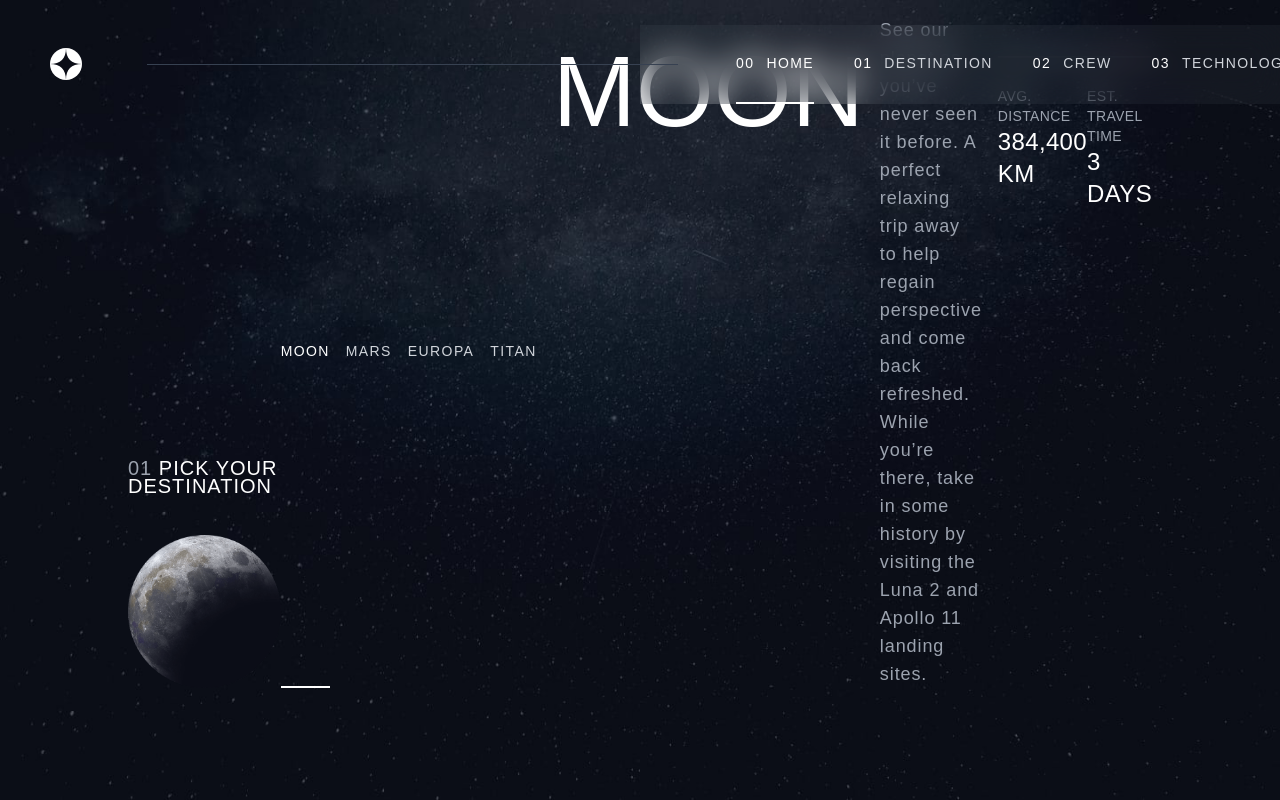
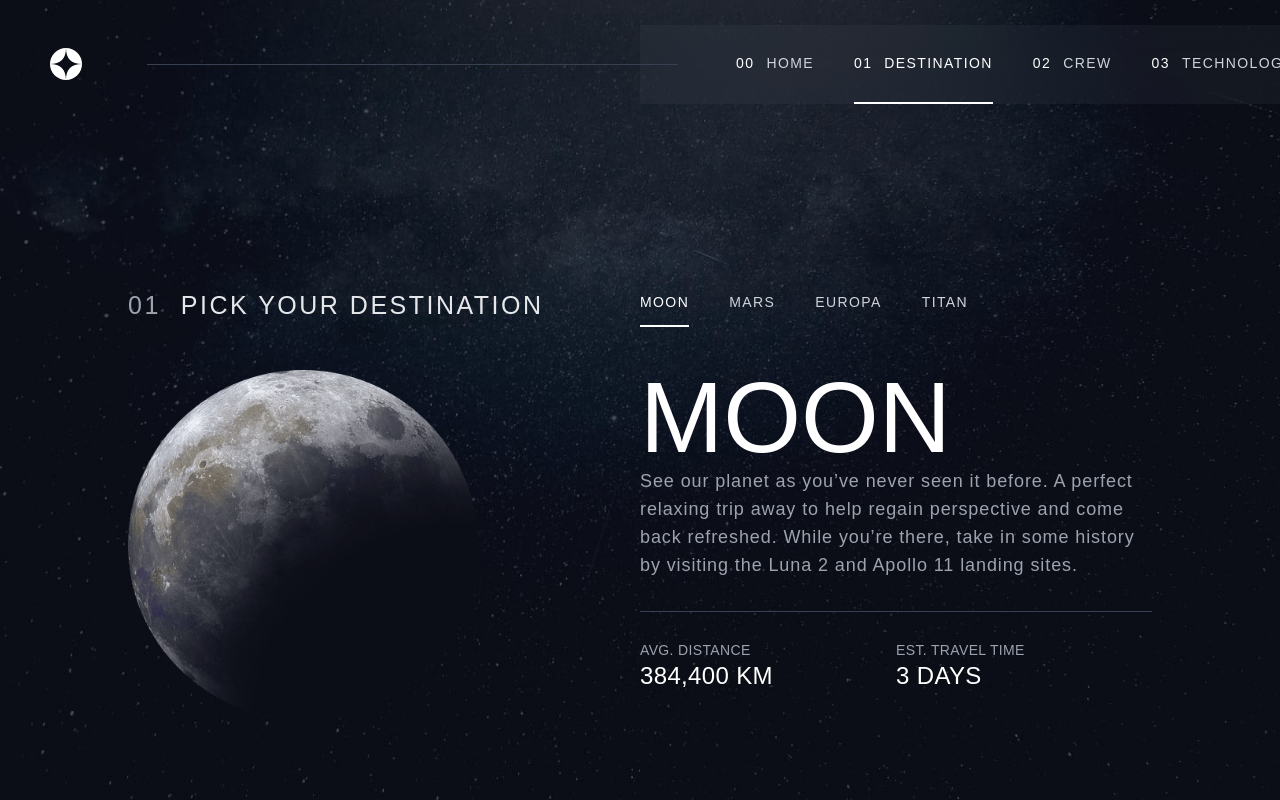
Before and after one commit to theblvckdev/space-tourisim-website, a React (Create React App) app: page /destination in a window 1280 px wide. Built offline with nearby package versions, Linux system fonts and the light colour scheme.

Commit message:
worked on destination page. Not responsive yet

```diff
--- a/src/components/navbar.jsx
+++ b/src/components/navbar.jsx
@@ -1,7 +1,7 @@
 import { Fragment } from "react";
 import { Disclosure } from "@headlessui/react";
 import { Bars3Icon, XMarkIcon } from "@heroicons/react/24/outline";
-import { Link } from "react-router-dom";
+import { Link, useLocation } from "react-router-dom";
 import logo from "../assets/images/logo.svg";
 
 const navigation = [
@@ -16,6 +16,8 @@ function classNames(...classes) {
 }
 
 const Navbar = () => {
+  const location = useLocation();
+
   return (
     <Disclosure
       as="nav"
@@ -36,12 +38,11 @@ const Navbar = () => {
                         key={index}
                         to={item.path}
                         className={classNames(
-                          item.current
+                          item.path === location.pathname
                             ? "border-b-white text-white"
                             : "text-gray-300 hover:border-b-white",
                           "h-full text-[14px] flex gap-3 duration-700 border-b-2 border-b-transparent items-center font-barlow py-7 uppercase tracking-widest font-light"
                         )}
-                        aria-current={item.current ? "page" : undefined}
                       >
                         <div className="text-white font-medium lg:block md:hidden">
                           0{index}
@@ -70,19 +71,17 @@ const Navbar = () => {
           <Disclosure.Panel className="sm:hidden duration-700 bg-gray-700 backdrop-blur-xl bg-opacity-50 z-10 fixed h-full top-0 right-0 w-[70%]">
             <div className="space-y-6 px-7 pb-3 pt-32">
               {navigation.map((item, index) => (
-                <Disclosure.Button
+                <Link
                   key={index}
-                  as="a"
-                  href={item.href}
+                  to={item.path}
                   className={classNames(
-                    item.current ? "text-white" : "text-gray-300",
+                    item.path === location.pathname ? "text-white" : "text-gray-300",
                     "text-xl flex gap-4 tracking-[.1em] font-light"
                   )}
-                  aria-current={item.current ? "page" : undefined}
                 >
                   <div className="text-white font-medium">0{index}</div>
                   <div>{item.name}</div>
-                </Disclosure.Button>
+                </Link>
               ))}
             </div>
           </Disclosure.Panel>
--- /dev/null
+++ b/src/context/planetChangeContext.js
@@ -0,0 +1,13 @@
+import { createContext, useState } from "react";
+
+export const PlanetContext = createContext();
+
+export const PlanetProvider = ({ children }) => {
+  const [currentTab, setCurrentTab] = useState(1);
+
+  return (
+    <PlanetContext.Provider value={{currentTab, setCurrentTab}}>
+      {children}
+    </PlanetContext.Provider>
+  )
+}
--- a/src/pages/destination/components/destinationsLayout.jsx
+++ b/src/pages/destination/components/destinationsLayout.jsx
@@ -1,50 +1,86 @@
-import React from 'react'
-import { navTabs } from '../constant/navTabs'
+import React, { useContext } from "react";
+import { navTabs } from "../constant/navTabs";
+import { PlanetContext } from "../../../context/planetChangeContext";
 
 function className(...classes) {
-  return classes.filter(Boolean).join(' ');
+  return classes.filter(Boolean).join(" ");
 }
 
 const DestinationLayout = ({ imageUrl, title, text, distance, travelTime }) => {
+  const { setCurrentTab, currentTab } = useContext(PlanetContext);
+
+  const changeTab = (index) => {
+    setCurrentTab(index + 1);
+  };
+
   return (
     <>
-      <div className='h-screen w-screen'>
+      <div className="h-screen w-screen">
         <div className="lg:w-4/5 w-full mx-auto relative h-full">
-          <div className='absolute bottom-28 w-full'>
-            <div className="flex flex-row items-end h-fit">
+          <div className="absolute bottom-20 w-full">
+            <div className="flex items-end h-fit">
               <div className="basis-1/2">
-                <h5 className='text-white text-xl leading-[18px] font-barlow tracking-wider uppercase'>
-                  <span className='text-gray-400'>01</span> Pick your destination
+                <h5
+                  data-aos="fade-right"
+                  data-aos-duration="2000"
+                  className="text-gray-200 flex gap-5 text-[25px] leading-[18px] font-barlow tracking-widest uppercase"
+                >
+                  <div className="text-gray-400">01</div>{" "}
+                  <div>Pick your destination</div>
                 </h5>
-                <div className='mt-10 text-center'>
-                  <img src={imageUrl} alt={title} />
+                <div className="mt-14 text-center">
+                  <img src={imageUrl} width={"350"} alt={title} />
                 </div>
               </div>
               <div className="basis-1/2">
-                <div className="flex flex-row gap-4">
+                <div className="flex flex-row gap-10">
                   {navTabs.map((tabs, index) => {
-                    const { title, isActive } = tabs;
+                    const { title } = tabs;
 
                     return (
-                      <button key={index} className={className(isActive ? "text-white border-b-white" : "text-gray-300 hover:border-b-white", 'text-[14px] font-barlow py-3 uppercase tracking-widest font-light border-b-2 border-b-transparent outline-none')}>
+                      <button
+                        key={index}
+                        onClick={() => changeTab(index)}
+                        className={className(
+                          currentTab === index + 1
+                            ? "text-white border-b-white"
+                            : "text-gray-300 hover:border-b-white",
+                          "text-[14px] font-barlow py-3 uppercase tracking-widest font-light border-b-2 border-b-transparent outline-none duration-700"
+                        )}
+                      >
                         {title}
                       </button>
-                    )
+                    );
                   })}
-                  <h1 className='text-white font-bellefair uppercase text-[100px]'>
+                </div>
+
+                <div className="mt-10">
+                  <h1
+                    data-aos="fade-right"
+                    data-aos-duration="2000"
+                    className="text-white font-bellefair uppercase text-[100px] leading-[100px]"
+                  >
                     {title}
                   </h1>
 
-                  <p className="text-gray-400 text-lg font-barlow tracking-wider">
+                  <p
+                    data-aos="fade-right"
+                    data-aos-duration="2000"
+                    className="text-gray-400 text-lg font-barlow tracking-wider"
+                  >
                     {text}
                   </p>
 
-                  <div className="mt-10 py-7 border-t-2 border-t-gray-400">
-                    <div className="flex flex-row">
+                  <div className="mt-8 py-7 border-t border-t-gray-700">
+                    <div
+                      data-aos="fade-right"
+                      data-aos-duration="2000"
+                      className="flex flex-row"
+                    >
                       <div className="basis-1/2">
                         <div className="text-sm text-gray-400 font-barlow tracking-wide">
                           AVG. DISTANCE
-                          <h5 className='text-2xl text-white font-bellefair'>
+                          <h5 className="text-2xl text-white font-bellefair">
                             {distance} KM
                           </h5>
                         </div>
@@ -52,7 +88,7 @@ const DestinationLayout = ({ imageUrl, title, text, distance, travelTime }) => {
                       <div className="basis-1/2">
                         <div className="text-sm text-gray-400 font-barlow tracking-wide">
                           EST. TRAVEL TIME
-                          <h5 className='text-2xl text-white font-bellefair'>
+                          <h5 className="text-2xl text-white font-bellefair">
                             {travelTime}
                           </h5>
                         </div>
@@ -66,7 +102,7 @@ const DestinationLayout = ({ imageUrl, title, text, distance, travelTime }) => {
         </div>
       </div>
     </>
-  )
-}
+  );
+};
 
-export default DestinationLayout
+export default DestinationLayout;
--- a/src/pages/destination/constant/navTabs.js
+++ b/src/pages/destination/constant/navTabs.js
@@ -1,18 +1,14 @@
 export const navTabs = [
   {
     title: "Moon",
-    isActive: true,
   },
   {
     title: "Mars",
-    isActive: false,
   },
   {
     title: "Europa",
-    isActive: false,
   },
   {
     title: "Titan",
-    isActive: false,
   },
 ];
--- a/src/pages/destination/destination.jsx
+++ b/src/pages/destination/destination.jsx
@@ -1,19 +1,61 @@
-import React, { useState } from "react";
+import React, { useContext } from "react";
 import DestinationLayout from "./components/destinationsLayout";
-import moon from '../../assets/images/destination/image-moon.png'
+import moon from "../../assets/images/destination/image-moon.png";
+import mars from "../../assets/images/destination/image-mars.png";
+import europa from "../../assets/images/destination/image-europa.png";
+import titan from "../../assets/images/destination/image-titan.png";
+import { PlanetContext } from "../../context/planetChangeContext";
 
 const Destination = () => {
-  const [currentTab, setCurrentTab] = useState(1);
+  const { currentTab } = useContext(PlanetContext)
+
   return (
     <>
       <section className="overflow-hidden lg:bg-[url('../images/destination/background-destination-desktop.jpg')] md:bg-[url('../images/destination/background-destination-tablet.jpg')] bg-[url('../images/destination/background-destination-mobile.jpg')] bg-cover bg-center bg-no-repeat">
-        {currentTab === 1 ? <DestinationLayout
-          imageUrl={moon}
-          title={'Moon'}
-          text={'See our planet as you’ve never seen it before. A perfect relaxing trip away to help regain perspective and come back refreshed. While you’re there, take in some history by visiting the Luna 2 and Apollo 11 landing sites.'}
-          distance={'384,400'}
-          travelTime={'3 DAYS'}
-        /> : null}
+        {currentTab === 1 ? (
+          <DestinationLayout
+            imageUrl={moon}
+            title={"Moon"}
+            text={
+              "See our planet as you’ve never seen it before. A perfect relaxing trip away to help regain perspective and come back refreshed. While you’re there, take in some history by visiting the Luna 2 and Apollo 11 landing sites."
+            }
+            distance={"384,400"}
+            travelTime={"3 DAYS"}
+          />
+        ) : null}
+        {currentTab === 2 ? (
+          <DestinationLayout
+            imageUrl={mars}
+            title={"Mars"}
+            text={
+              "Don’t forget to pack your hiking boots. You’ll need them to tackle Olympus Mons, the tallest planetary mountain in our solar system. It’s two and a half times the size of Everest!"
+            }
+            distance={"225 MIL."}
+            travelTime={"9 MONTHS"}
+          />
+        ) : null}{" "}
+        {currentTab === 3 ? (
+          <DestinationLayout
+            imageUrl={europa}
+            title={"Europa"}
+            text={
+              "The smallest of the four Galilean moons orbiting Jupiter, Europa is a winter lover’s dream. With an icy surface, it’s perfect for a bit of ice skating, curling, hockey, or simple relaxation in your snug wintery cabin."
+            }
+            distance={"628 MIL."}
+            travelTime={"3 YEARS"}
+          />
+        ) : null}
+        {currentTab === 4 ? (
+          <DestinationLayout
+            imageUrl={titan}
+            title={"Titan"}
+            text={
+              "The only moon known to have a dense atmosphere other than Earth, Titan is a home away from home (just a few hundred degrees colder!). As a bonus, you get striking views of the Rings of Saturn."
+            }
+            distance={"1.6 BIL"}
+            travelTime={"7 YEARS"}
+          />
+        ) : null}
       </section>
     </>
   );
```
Also changed, not shown: src/index.js (+9 -6 lines).
